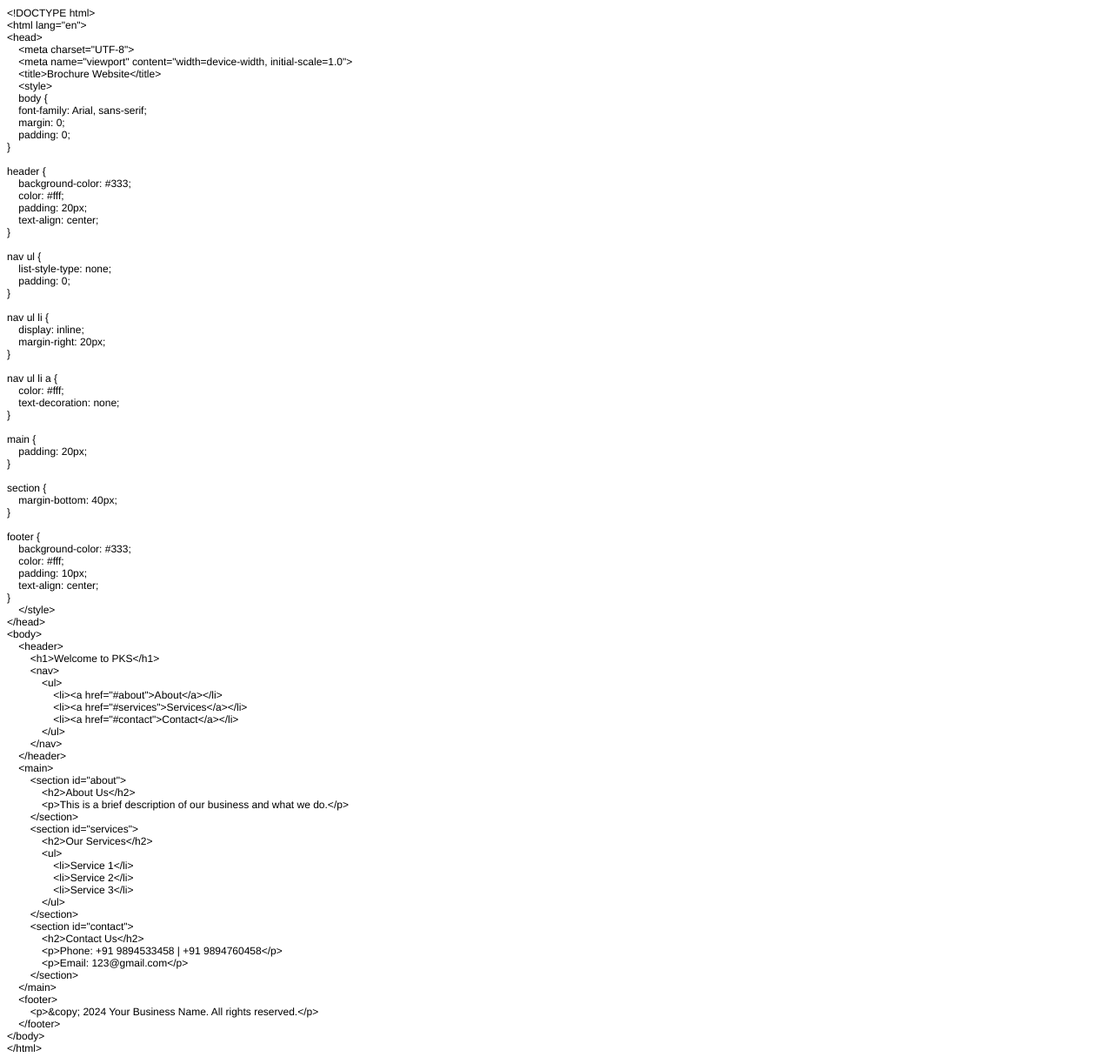
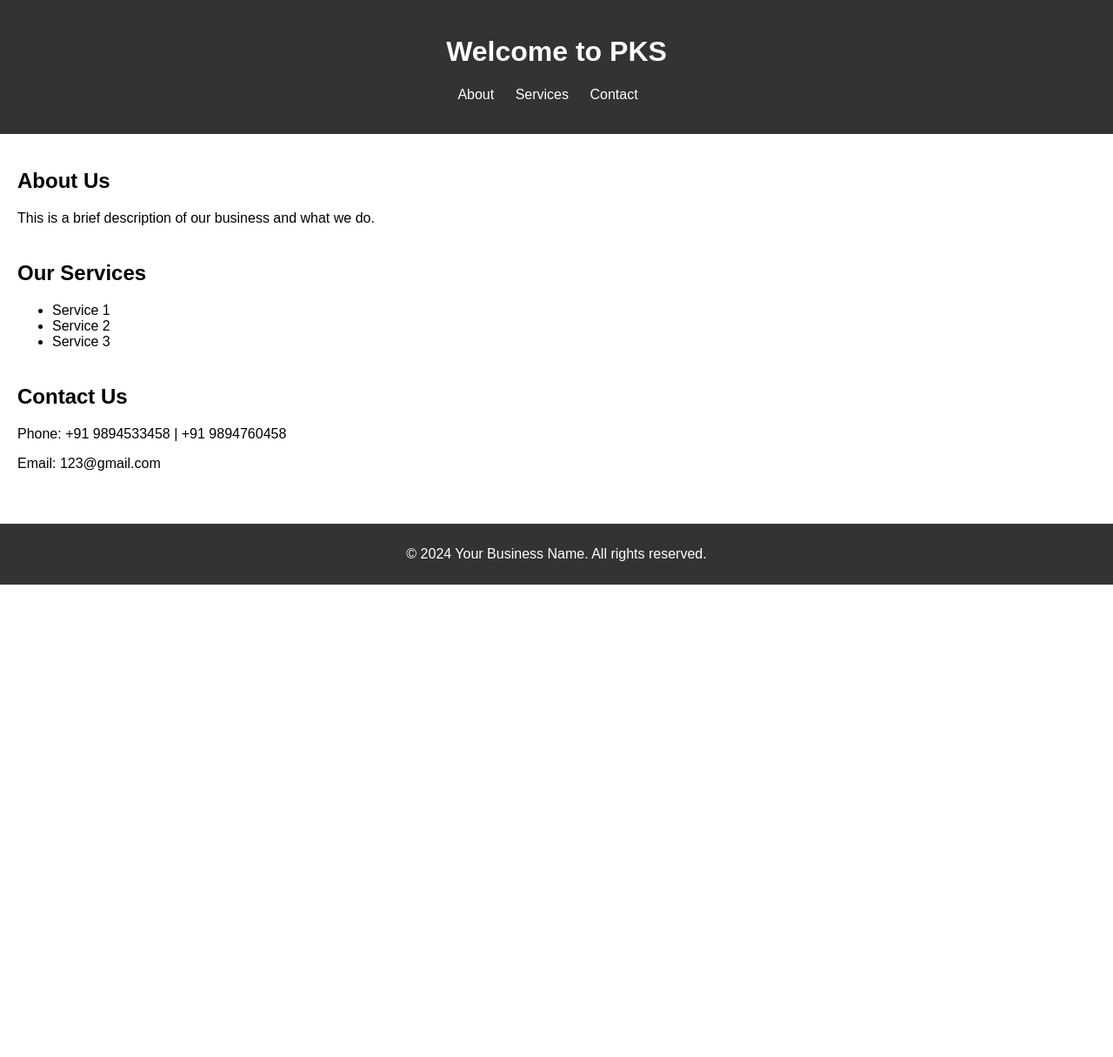
Before and after one commit to artisticpks/homepage, a plain HTML site: page index.html in a window 1280 px wide. Shown: the whole page at 87% size. After the commit the page ends 800 px from the top, so only its background shows below. Drawn offline with Linux system fonts and the light colour scheme.

Commit message:
Modified June 8

```diff
--- a/index.html
+++ b/index.html
@@ -1,102 +1,86 @@
-<!DOCTYPE html PUBLIC "-//W3C//DTD HTML 4.01//EN" "http://www.w3.org/TR/html4/strict.dtd">
-<html>
+<!DOCTYPE html>
+<html lang="en">
 <head>
-  <meta http-equiv="Content-Type" content="text/html; charset=utf-8">
-  <meta http-equiv="Content-Style-Type" content="text/css">
-  <title></title>
-  <meta name="Generator" content="Cocoa HTML Writer">
-  <meta name="CocoaVersion" content="2487.6">
-  <style type="text/css">
-    p.p1 {margin: 0.0px 0.0px 0.0px 0.0px; font: 12.0px Helvetica}
-    p.p2 {margin: 0.0px 0.0px 0.0px 0.0px; font: 12.0px Helvetica; min-height: 14.0px}
-  </style>
+    <meta charset="UTF-8">
+    <meta name="viewport" content="width=device-width, initial-scale=1.0">
+    <title>Brochure Website</title>
+    <style>
+    body {
+    font-family: Arial, sans-serif;
+    margin: 0;
+    padding: 0;
+}
+
+header {
+    background-color: #333;
+    color: #fff;
+    padding: 20px;
+    text-align: center;
+}
+
+nav ul {
+    list-style-type: none;
+    padding: 0;
+}
+
+nav ul li {
+    display: inline;
+    margin-right: 20px;
+}
+
+nav ul li a {
+    color: #fff;
+    text-decoration: none;
+}
+
+main {
+    padding: 20px;
+}
+
+section {
+    margin-bottom: 40px;
+}
+
+footer {
+    background-color: #333;
+    color: #fff;
+    padding: 10px;
+    text-align: center;
+}
+    </style>
 </head>
 <body>
-<p class="p1">&lt;!DOCTYPE html&gt;</p>
-<p class="p1">&lt;html lang="en"&gt;</p>
-<p class="p1">&lt;head&gt;</p>
-<p class="p1"><span class="Apple-converted-space">    </span>&lt;meta charset="UTF-8"&gt;</p>
-<p class="p1"><span class="Apple-converted-space">    </span>&lt;meta name="viewport" content="width=device-width, initial-scale=1.0"&gt;</p>
-<p class="p1"><span class="Apple-converted-space">    </span>&lt;title&gt;Brochure Website&lt;/title&gt;</p>
-<p class="p1"><span class="Apple-converted-space">    </span>&lt;style&gt;</p>
-<p class="p1"><span class="Apple-converted-space">    </span>body {</p>
-<p class="p1"><span class="Apple-converted-space">    </span>font-family: Arial, sans-serif;</p>
-<p class="p1"><span class="Apple-converted-space">    </span>margin: 0;</p>
-<p class="p1"><span class="Apple-converted-space">    </span>padding: 0;</p>
-<p class="p1">}</p>
-<p class="p2"><br></p>
-<p class="p1">header {</p>
-<p class="p1"><span class="Apple-converted-space">    </span>background-color: #333;</p>
-<p class="p1"><span class="Apple-converted-space">    </span>color: #fff;</p>
-<p class="p1"><span class="Apple-converted-space">    </span>padding: 20px;</p>
-<p class="p1"><span class="Apple-converted-space">    </span>text-align: center;</p>
-<p class="p1">}</p>
-<p class="p2"><br></p>
-<p class="p1">nav ul {</p>
-<p class="p1"><span class="Apple-converted-space">    </span>list-style-type: none;</p>
-<p class="p1"><span class="Apple-converted-space">    </span>padding: 0;</p>
-<p class="p1">}</p>
-<p class="p2"><br></p>
-<p class="p1">nav ul li {</p>
-<p class="p1"><span class="Apple-converted-space">    </span>display: inline;</p>
-<p class="p1"><span class="Apple-converted-space">    </span>margin-right: 20px;</p>
-<p class="p1">}</p>
-<p class="p2"><br></p>
-<p class="p1">nav ul li a {</p>
-<p class="p1"><span class="Apple-converted-space">    </span>color: #fff;</p>
-<p class="p1"><span class="Apple-converted-space">    </span>text-decoration: none;</p>
-<p class="p1">}</p>
-<p class="p2"><br></p>
-<p class="p1">main {</p>
-<p class="p1"><span class="Apple-converted-space">    </span>padding: 20px;</p>
-<p class="p1">}</p>
-<p class="p2"><br></p>
-<p class="p1">section {</p>
-<p class="p1"><span class="Apple-converted-space">    </span>margin-bottom: 40px;</p>
-<p class="p1">}</p>
-<p class="p2"><br></p>
-<p class="p1">footer {</p>
-<p class="p1"><span class="Apple-converted-space">    </span>background-color: #333;</p>
-<p class="p1"><span class="Apple-converted-space">    </span>color: #fff;</p>
-<p class="p1"><span class="Apple-converted-space">    </span>padding: 10px;</p>
-<p class="p1"><span class="Apple-converted-space">    </span>text-align: center;</p>
-<p class="p1">}</p>
-<p class="p1"><span class="Apple-converted-space">    </span>&lt;/style&gt;</p>
-<p class="p1">&lt;/head&gt;</p>
-<p class="p1">&lt;body&gt;</p>
-<p class="p1"><span class="Apple-converted-space">    </span>&lt;header&gt;</p>
-<p class="p1"><span class="Apple-converted-space">        </span>&lt;h1&gt;Welcome to PKS&lt;/h1&gt;</p>
-<p class="p1"><span class="Apple-converted-space">        </span>&lt;nav&gt;</p>
-<p class="p1"><span class="Apple-converted-space">            </span>&lt;ul&gt;</p>
-<p class="p1"><span class="Apple-converted-space">                </span>&lt;li&gt;&lt;a href="#about"&gt;About&lt;/a&gt;&lt;/li&gt;</p>
-<p class="p1"><span class="Apple-converted-space">                </span>&lt;li&gt;&lt;a href="#services"&gt;Services&lt;/a&gt;&lt;/li&gt;</p>
-<p class="p1"><span class="Apple-converted-space">                </span>&lt;li&gt;&lt;a href="#contact"&gt;Contact&lt;/a&gt;&lt;/li&gt;</p>
-<p class="p1"><span class="Apple-converted-space">            </span>&lt;/ul&gt;</p>
-<p class="p1"><span class="Apple-converted-space">        </span>&lt;/nav&gt;</p>
-<p class="p1"><span class="Apple-converted-space">    </span>&lt;/header&gt;</p>
-<p class="p1"><span class="Apple-converted-space">    </span>&lt;main&gt;</p>
-<p class="p1"><span class="Apple-converted-space">        </span>&lt;section id="about"&gt;</p>
-<p class="p1"><span class="Apple-converted-space">            </span>&lt;h2&gt;About Us&lt;/h2&gt;</p>
-<p class="p1"><span class="Apple-converted-space">            </span>&lt;p&gt;This is a brief description of our business and what we do.&lt;/p&gt;</p>
-<p class="p1"><span class="Apple-converted-space">        </span>&lt;/section&gt;</p>
-<p class="p1"><span class="Apple-converted-space">        </span>&lt;section id="services"&gt;</p>
-<p class="p1"><span class="Apple-converted-space">            </span>&lt;h2&gt;Our Services&lt;/h2&gt;</p>
-<p class="p1"><span class="Apple-converted-space">            </span>&lt;ul&gt;</p>
-<p class="p1"><span class="Apple-converted-space">                </span>&lt;li&gt;Service 1&lt;/li&gt;</p>
-<p class="p1"><span class="Apple-converted-space">                </span>&lt;li&gt;Service 2&lt;/li&gt;</p>
-<p class="p1"><span class="Apple-converted-space">                </span>&lt;li&gt;Service 3&lt;/li&gt;</p>
-<p class="p1"><span class="Apple-converted-space">            </span>&lt;/ul&gt;</p>
-<p class="p1"><span class="Apple-converted-space">        </span>&lt;/section&gt;</p>
-<p class="p1"><span class="Apple-converted-space">        </span>&lt;section id="contact"&gt;</p>
-<p class="p1"><span class="Apple-converted-space">            </span>&lt;h2&gt;Contact Us&lt;/h2&gt;</p>
-<p class="p1"><span class="Apple-converted-space">            </span>&lt;p&gt;Phone: +91 9894533458 | +91 9894760458&lt;/p&gt;</p>
-<p class="p1"><span class="Apple-converted-space">            </span>&lt;p&gt;Email: 123@gmail.com&lt;/p&gt;</p>
-<p class="p1"><span class="Apple-converted-space">        </span>&lt;/section&gt;</p>
-<p class="p1"><span class="Apple-converted-space">    </span>&lt;/main&gt;</p>
-<p class="p1"><span class="Apple-converted-space">    </span>&lt;footer&gt;</p>
-<p class="p1"><span class="Apple-converted-space">        </span>&lt;p&gt;&amp;copy; 2024 Your Business Name. All rights reserved.&lt;/p&gt;</p>
-<p class="p1"><span class="Apple-converted-space">    </span>&lt;/footer&gt;</p>
-<p class="p1">&lt;/body&gt;</p>
-<p class="p1">&lt;/html&gt;</p>
+    <header>
+        <h1>Welcome to PKS</h1>
+        <nav>
+            <ul>
+                <li><a href="#about">About</a></li>
+                <li><a href="#services">Services</a></li>
+                <li><a href="#contact">Contact</a></li>
+            </ul>
+        </nav>
+    </header>
+    <main>
+        <section id="about">
+            <h2>About Us</h2>
+            <p>This is a brief description of our business and what we do.</p>
+        </section>
+        <section id="services">
+            <h2>Our Services</h2>
+            <ul>
+                <li>Service 1</li>
+                <li>Service 2</li>
+                <li>Service 3</li>
+            </ul>
+        </section>
+        <section id="contact">
+            <h2>Contact Us</h2>
+            <p>Phone: +91 9894533458 | +91 9894760458</p>
+            <p>Email: 123@gmail.com</p>
+        </section>
+    </main>
+    <footer>
+        <p>&copy; 2024 Your Business Name. All rights reserved.</p>
+    </footer>
 </body>
 </html>
```
